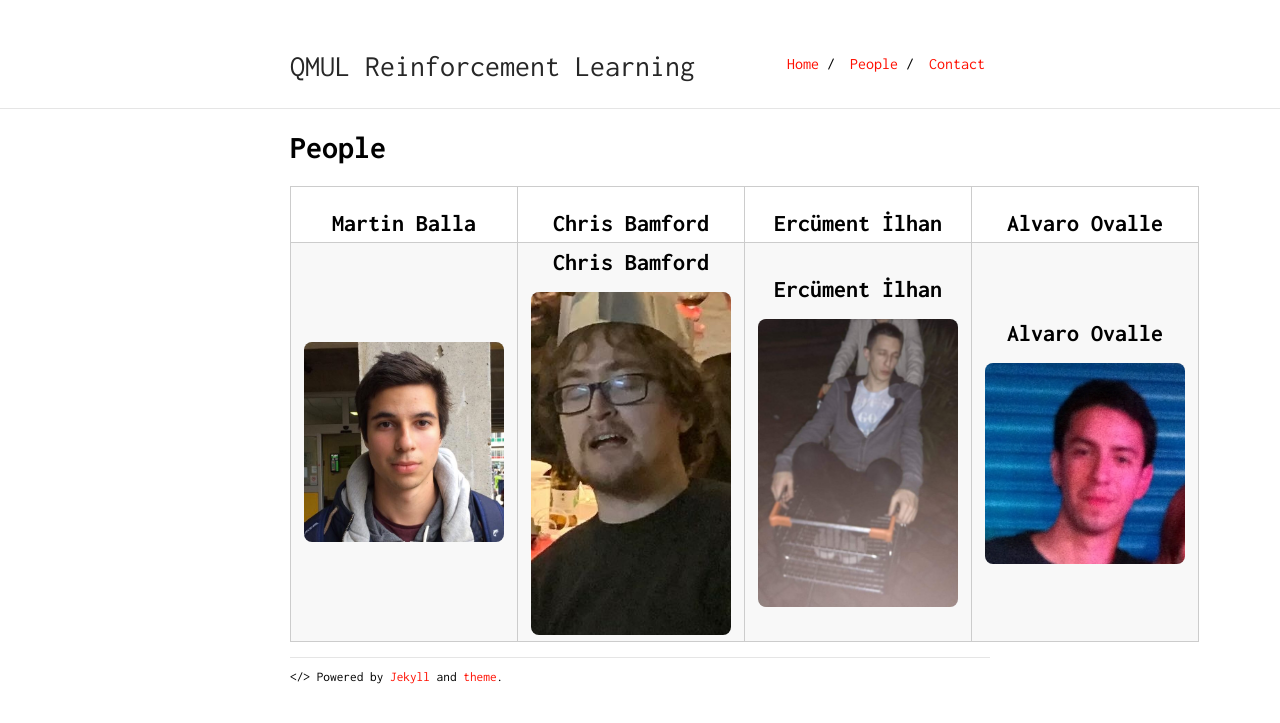
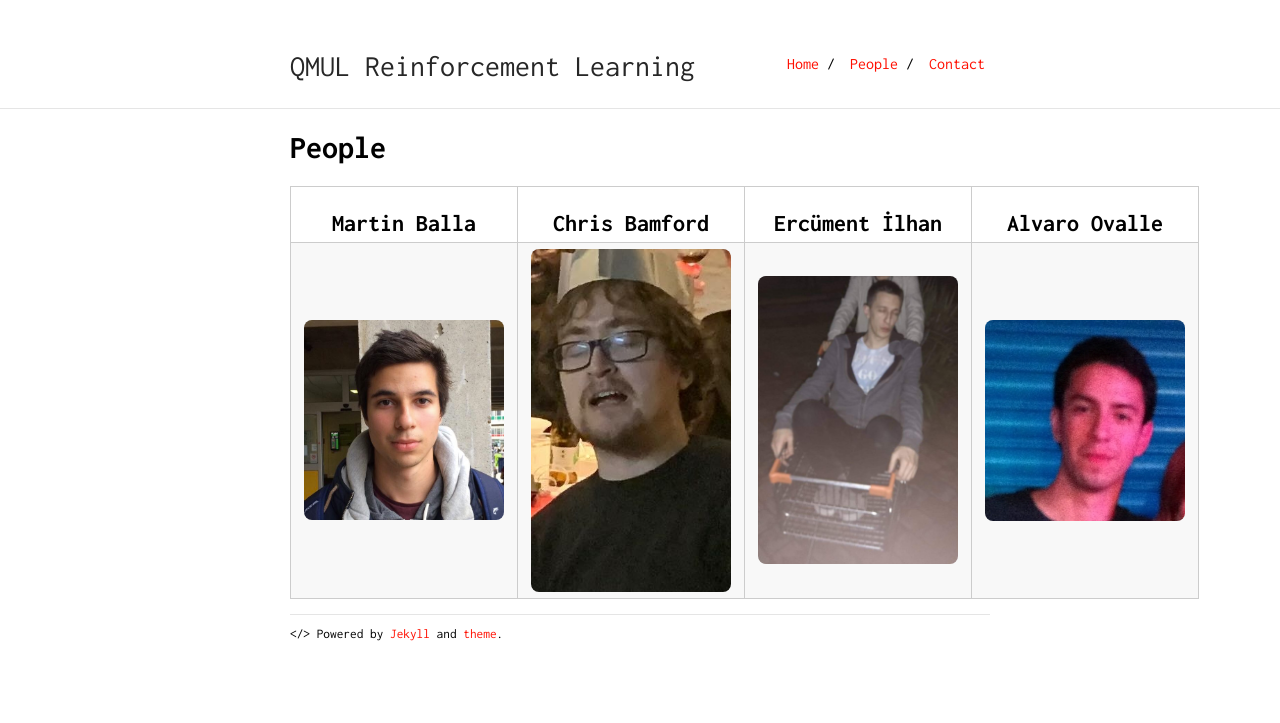
Before and after one commit to qmul-rl/qmul-rl.github.io, a Jekyll site: the page built from people.md, in a window 1280 px wide. Shown: the top 723 px of the page. Built offline with Jekyll 4.4.1, drawn with Linux system fonts in a browser that asks for light colours; our own code applies the rules of GitHub Pages for plain Markdown files.

Commit message:
fix duplicated header

```diff
--- a/people.md
+++ b/people.md
@@ -33,20 +33,14 @@
 </td>
 
 <td align="center" valign="center">
-<h2 align="center"> Chris Bamford </h2>
-<br />
 <img style="border-radius: 8px;width: 200px;display: block; margin: 0 auto;" src="/bamford.jpg" alt="archive footage" />
 </td>
 
 <td align="center" valign="center">
-<h2 align="center"> Ercüment İlhan </h2>
-<br />
 <img style="border-radius: 8px;width: 200px;display: block; margin: 0 auto;" src="/ercument.jpg" alt="archive footage" />
 </td>
 
 <td align="center" valign="center">
-<h2 align="center"> Alvaro Ovalle </h2>
-<br />
 <img style="border-radius: 8px;width: 200px;display: block; margin: 0 auto;" src="/alvaro.jpg" alt="archive footage" />
 </td>
 
```
